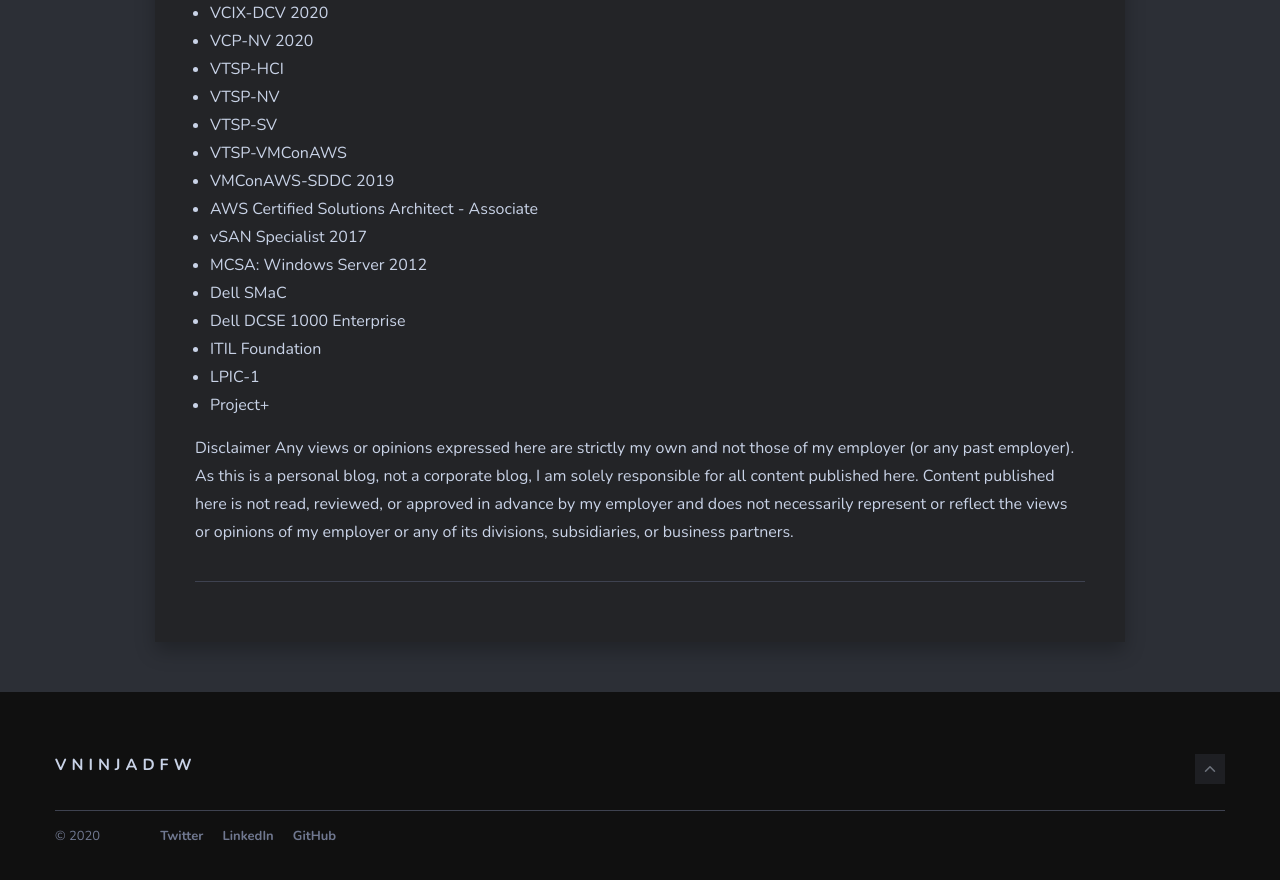
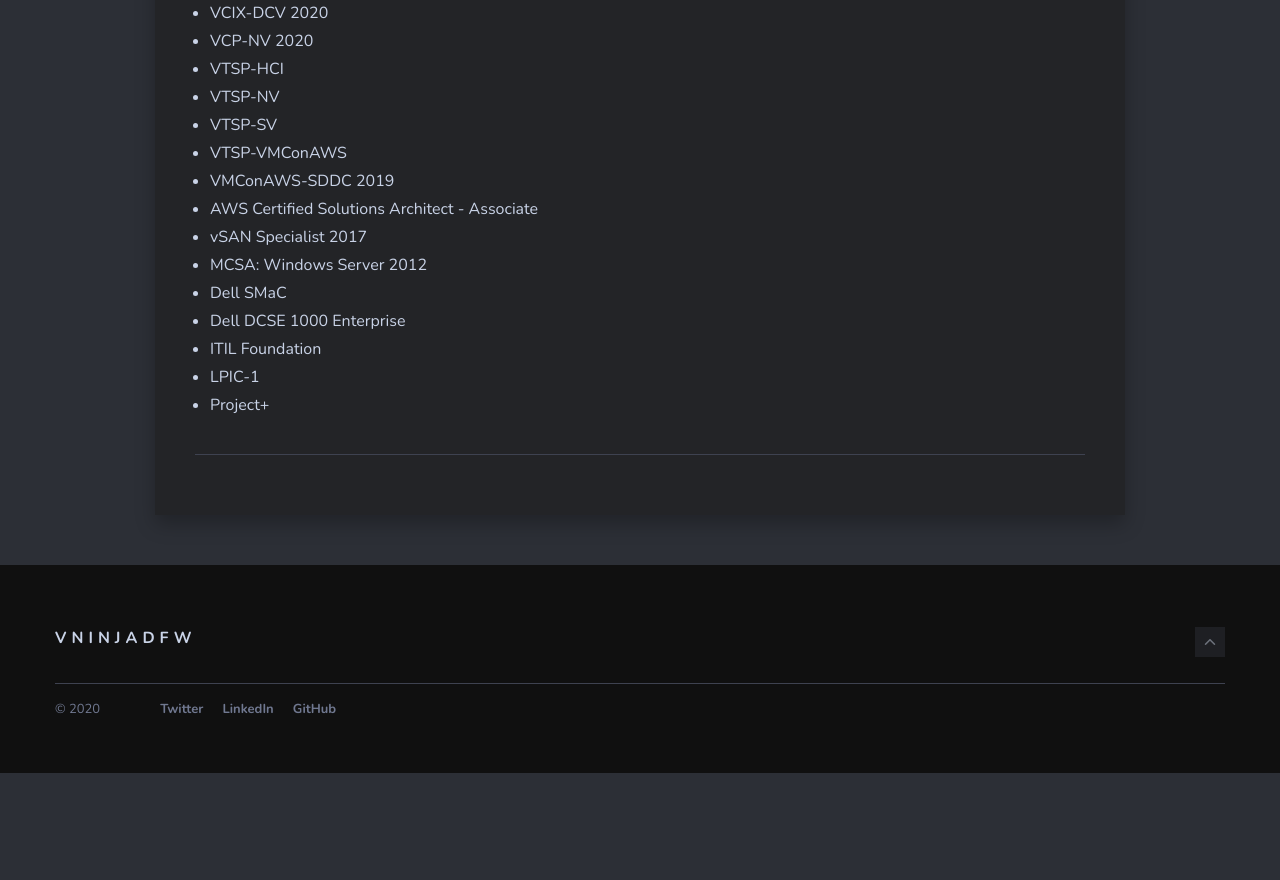
Before and after one commit to vNinjaDFW/vNinjaDFW.github.io, a Jekyll site: the page built from _pages/about.md, in a window 1280 px wide and 900 px high, scrolled down 824 px. Shown: the top 880 px of the window. Built offline with Jekyll 4.4.1, drawn with Linux system fonts in a browser that asks for light colours; nearby versions of some CDN libraries; after the commit the page ends 1597 px from its top, so only the background shows below that.

Commit message:
Add files via upload

```diff
--- a/_pages/about.md
+++ b/_pages/about.md
@@ -23,6 +23,3 @@
 * ITIL Foundation
 * LPIC-1
 * Project+
-
-Disclaimer
-Any views or opinions expressed here are strictly my own and not those of my employer (or any past employer). As this is a personal blog, not a corporate blog, I am solely responsible for all content published here. Content published here is not read, reviewed, or approved in advance by my employer and does not necessarily represent or reflect the views or opinions of my employer or any of its divisions, subsidiaries, or business partners.
```
